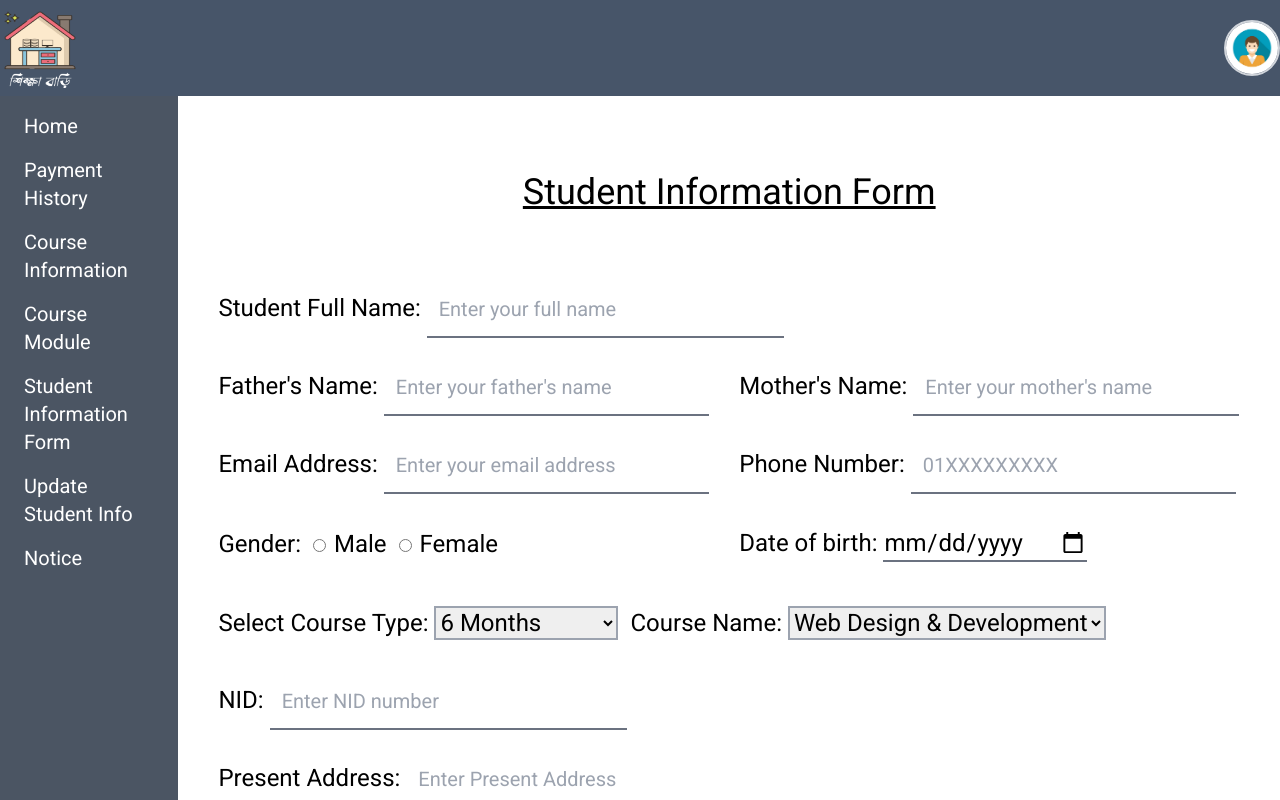
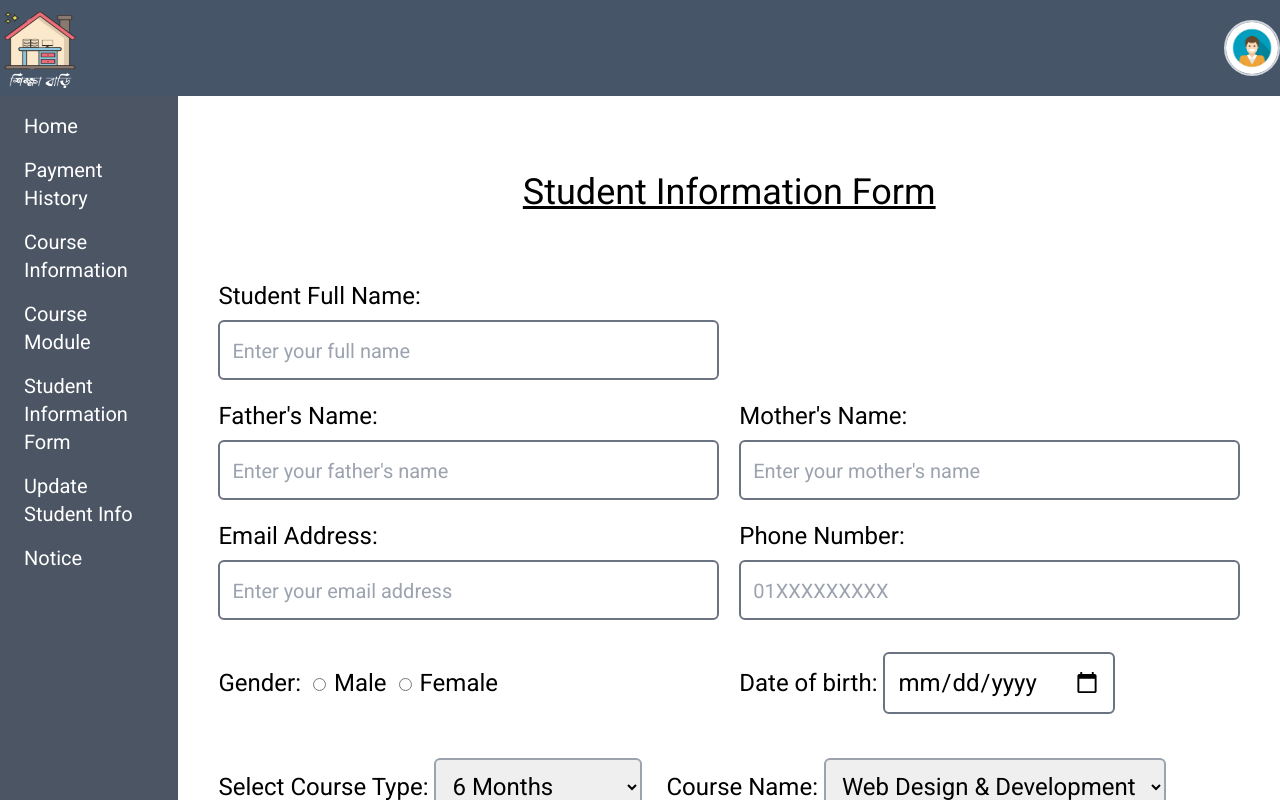
Before and after one commit to rafsun-riad/shikkha_bari, a React (Vite) app in the folder frontend/: page /student-dashboard/student-info in a window 1280 px wide. Built offline with nearby package versions, Linux system fonts and the light colour scheme.

Commit message:
fixed some form design

```diff
--- a/frontend/package.json
+++ b/frontend/package.json
@@ -25,6 +25,7 @@
     "eslint-plugin-react-hooks": "^4.6.2",
     "eslint-plugin-react-refresh": "^0.4.7",
     "postcss": "^8.4.39",
+    "prettier": "^3.3.3",
     "tailwindcss": "^3.4.4",
     "vite": "^5.3.1"
   }
--- a/frontend/src/components/StudentInfoForm.jsx
+++ b/frontend/src/components/StudentInfoForm.jsx
@@ -1,66 +1,74 @@
 function StudentInfoForm() {
+  function handleSubmit(e) {
+    e.preventDefault();
+  }
   return (
     <div className="flex flex-col items-center justify-center h-full w-full overflow-y-scroll pt-24">
       <h2 className="text-4xl my-7 underline">Student Information Form</h2>
-      <form action="" className="w-full h-full p-10">
-        <label htmlFor="fullName" className="text-2xl">
+      <form onSubmit={(e) => handleSubmit(e)} className="w-full h-full p-10 ">
+        <label htmlFor="fullName" className="text-2xl block mb-2">
           Student Full Name:{' '}
         </label>
         <input
           placeholder="Enter your full name"
-          className="p-3 w-[35%] text-2xl placeholder:text-xl focus:outline-none border-b-[2px] border-gray-500 "
+          className="p-3 w-[49%] text-2xl placeholder:text-xl focus:outline-none border-[2px] border-gray-500 rounded-md"
           type="text"
+          required
           id="fullName"
         />
 
         <div className="grid grid-cols-2 gap-5 mt-5 w-full">
           <div className="">
-            <label htmlFor="fatherName" className="text-2xl ">
+            <label htmlFor="fatherName" className="text-2xl block mb-2">
               Father&apos;s Name:{' '}
             </label>
             <input
               placeholder="Enter your father's name"
-              className="p-3 w-[65%] text-2xl placeholder:text-xl focus:outline-none border-b-[2px] border-gray-500"
+              className="p-3 w-full text-2xl placeholder:text-xl focus:outline-none border-[2px] border-gray-500 rounded-md"
               type="text"
               id="fatherName"
+              required
             />
           </div>
 
           <div className="">
-            <label htmlFor="fullName" className="text-2xl">
+            <label htmlFor="fullName" className="text-2xl block mb-2">
               Mother&apos;s Name:{' '}
             </label>
             <input
               placeholder="Enter your mother's name"
-              className="p-3 w-[65%] text-2xl placeholder:text-xl focus:outline-none border-b-[2px] border-gray-500 "
+              className="p-3 w-full text-2xl placeholder:text-xl focus:outline-none border-[2px] border-gray-500 rounded-md"
               type="text"
               id="motherName"
+              required
             />
           </div>
         </div>
 
         <div className="grid grid-cols-2 gap-5 mt-5 w-full">
           <div className="">
-            <label htmlFor="email" className="text-2xl ">
+            <label htmlFor="email" className="text-2xl block mb-2">
               Email Address:{' '}
             </label>
             <input
               placeholder="Enter your email address"
-              className="p-3 w-[65%] text-2xl placeholder:text-xl focus:outline-none border-b-[2px] border-gray-500"
+              className="p-3 w-full text-2xl placeholder:text-xl focus:outline-none border-[2px] border-gray-500 rounded-md"
               type="email"
               id="email"
+              required
             />
           </div>
 
           <div className="">
-            <label htmlFor="fullName" className="text-2xl">
+            <label htmlFor="fullName" className="text-2xl block mb-2">
               Phone Number:{' '}
             </label>
             <input
               placeholder="01XXXXXXXXX"
-              className="p-3 w-[65%] text-2xl placeholder:text-xl focus:outline-none border-b-[2px] border-gray-500 "
+              className="p-3 w-full text-2xl placeholder:text-xl focus:outline-none border-[2px] border-gray-500 rounded-md"
               type="tel"
               id="phoneNumber"
+              required
             />
           </div>
         </div>
@@ -75,6 +83,7 @@ function StudentInfoForm() {
                 name="gender"
                 value="male"
                 id="male"
+                required
               />
               <label htmlFor="male" className="text-2xl pl-2">
                 Male
@@ -87,6 +96,7 @@ function StudentInfoForm() {
                 name="gender"
                 value="female"
                 id="female"
+                required
               />
               <label htmlFor="male" className="text-2xl pl-2">
                 Female
@@ -99,20 +109,22 @@ function StudentInfoForm() {
               Date of birth:{' '}
             </label>
             <input
-              className="text-2xl focus:outline-none border-b-[2px] border-gray-500 "
+              className="text-2xl focus:outline-none border-[2px] border-gray-500 rounded-md p-3"
               type="date"
               id="birthday"
+              required
             />
           </div>
         </div>
 
-        <div className="text-2xl mt-5 py-3 flex items-center gap-3">
+        <div className="text-2xl mt-5 py-3 flex items-center gap-6">
           <div>
             <label htmlFor="course-type">Select Course Type: </label>
             <select
-              className="border-[2px] border-gray-400"
+              className="border-[2px] border-gray-400 p-3 rounded-md"
               name="course-type"
               id="course-type"
+              required
             >
               <option value="6 months">6 Months</option>
               <option value="3 months">3 Months</option>
@@ -123,82 +135,98 @@ function StudentInfoForm() {
           <div>
             <label htmlFor="course-name">Course Name: </label>
             <select
-              className="border-[2px] border-gray-400"
+              className="border-[2px] border-gray-400 p-3 rounded-md"
               name="course-name"
               id="course-name"
+              required
             >
               <option value="web-design">Web Design & Development</option>
             </select>
           </div>
         </div>
         <div className="text-2xl mt-5">
-          <label className="text-2xl" htmlFor="nid">
+          <label className="text-2xl block mb-2" htmlFor="nid">
             NID:{' '}
           </label>
           <input
             type="text"
             id="nid"
             placeholder="Enter NID number"
-            className="p-3 w-[35%] text-2xl placeholder:text-xl focus:outline-none border-b-[2px] border-gray-500 "
+            className="p-3 w-[50%] text-2xl placeholder:text-xl focus:outline-none border-[2px] border-gray-500 rounded-md"
+            required
           />
         </div>
-        <div className="text-2xl mt-5">
-          <label className="text-2xl" htmlFor="presentAddress">
+        <div className="text-2xl mt-5 ">
+          <label className="text-2xl block mb-2" htmlFor="presentAddress">
             Present Address:{' '}
           </label>
           <input
             type="text"
             id="presentAddress"
             placeholder="Enter Present Address"
-            className="p-3 w-[50%] text-2xl placeholder:text-xl focus:outline-none border-b-[2px] border-gray-500 "
+            className="p-3 w-[50%] text-2xl placeholder:text-xl focus:outline-none border-[2px] border-gray-500 rounded-md"
+            required
           />
         </div>
-        <div className="text-2xl mt-5">
-          <label className="text-2xl" htmlFor="parmanentAddress">
+        <div className="text-2xl mt-5 ">
+          <label className="text-2xl block mb-2" htmlFor="parmanentAddress">
             Parmanent Address:{' '}
           </label>
           <input
             type="text"
             id="parmanentAddress"
             placeholder="Enter Parmanent Address"
-            className="p-3 w-[50%] text-2xl placeholder:text-xl focus:outline-none border-b-[2px] border-gray-500 "
+            className="p-3 w-[50%] text-2xl placeholder:text-xl focus:outline-none border-[2px] border-gray-500 rounded-md"
+            required
           />
         </div>
-        <div className="text-2xl mt-5">
-          <label className="text-2xl" htmlFor="education">
+        <div className="text-2xl mt-5 ">
+          <label className="text-2xl block mb-2" htmlFor="education">
             Education:{' '}
           </label>
           <input
             type="text"
             id="education"
             placeholder="Enter Edcational Qualification"
-            className="p-3 w-[50%] text-2xl placeholder:text-xl focus:outline-none border-b-[2px] border-gray-500 "
+            className="p-3 w-[50%] text-2xl placeholder:text-xl focus:outline-none border-[2px] border-gray-500 rounded-md"
+            required
           />
         </div>
 
         <div className="text-2xl mt-5">
-          <label className="text-2xl" htmlFor="facebookId">
+          <label className="text-2xl block mb-2" htmlFor="facebookId">
             Facebook ID Link:{' '}
           </label>
           <input
             type="url"
             id="facebookId"
             placeholder="Enter Facebook Id link"
-            className="p-3 w-[50%] text-2xl placeholder:text-xl focus:outline-none border-b-[2px] border-gray-500 "
+            className="p-3 w-[50%] text-2xl placeholder:text-xl focus:outline-none border-[2px] border-gray-500 rounded-md"
+            required
           />
         </div>
 
-        <div className="text-2xl mt-5 pb-24">
-          <label className="text-2xl" htmlFor="guardianNumber">
+        <div className="text-2xl mt-5 ">
+          <label className="text-2xl block mb-2" htmlFor="guardianNumber">
             Guardian Number:{' '}
           </label>
           <input
             type="tel"
             id="guardianNumber"
             placeholder="01XXXXXXXXX"
-            className="p-3 w-[50%] text-2xl placeholder:text-xl focus:outline-none border-b-[2px] border-gray-500 "
+            className="p-3 w-[50%] text-2xl placeholder:text-xl focus:outline-none border-[2px] border-gray-500 rounded-md"
+            required
           />
         </div>
+        <div className="flex items-center justify-center mt-10">
+          <button
+            type="submit"
+            className="inline-block px-8 py-4 bg-green-600 text-white text-center text-xl w-1/4 rounded-md hover:bg-green-800 active:translate-y-1 transition-all duration-100"
+          >
+            Submit
+          </button>
+        </div>
+        <div className="h-24"></div>
       </form>
     </div>
   );
```
Also changed, not shown: 1 other file (tests, documents, lock files or other folders).
